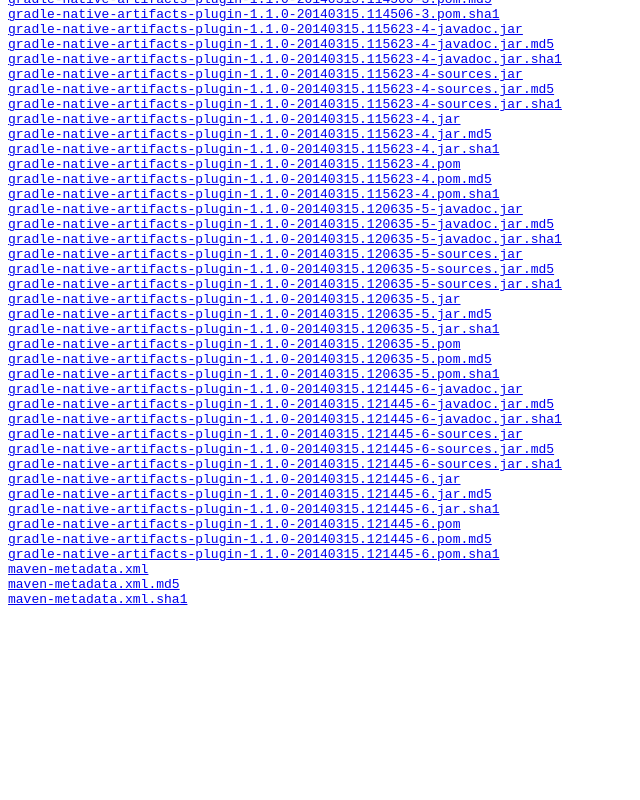
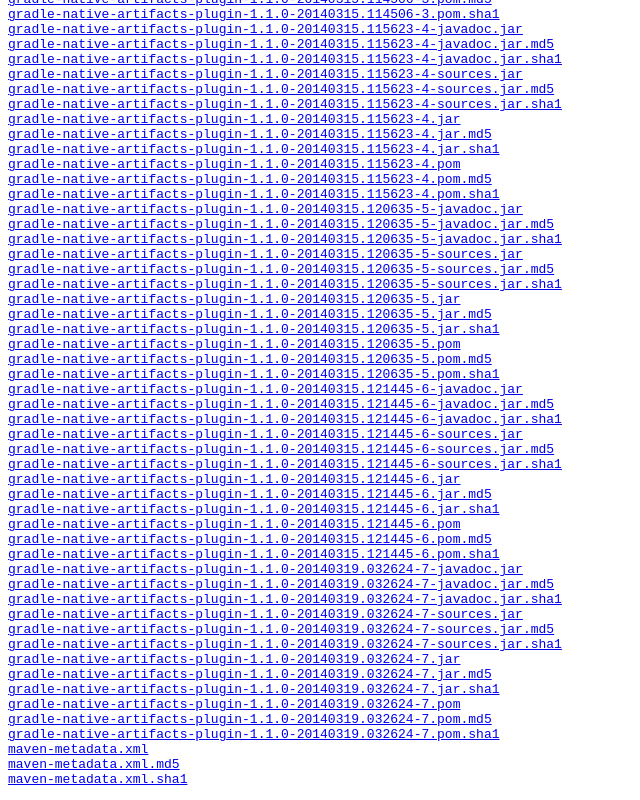
Before and after one commit to sgeb/maven_repo, a plain HTML site: page me/sgeb/gradle/gradle-native-artifacts-plugin/1.1.0-SNAPSHOT/index.html in a window 1280 px wide. Shown: the part 614-1414 px from the top of the page, without its empty margins (0-640 px from the left). Before the commit the page ends 1234 px from the top, so only its background shows below. Drawn offline with Linux system fonts and the light colour scheme.

Commit message:
gradle-native-artifacts-plugin v1.1.0-SNAPSHOT

```diff
--- a/me/sgeb/gradle/gradle-native-artifacts-plugin/1.1.0-SNAPSHOT/index.html
+++ b/me/sgeb/gradle/gradle-native-artifacts-plugin/1.1.0-SNAPSHOT/index.html
@@ -76,6 +76,18 @@
 <a href="gradle-native-artifacts-plugin-1.1.0-20140315.121445-6.pom">gradle-native-artifacts-plugin-1.1.0-20140315.121445-6.pom</a>
 <a href="gradle-native-artifacts-plugin-1.1.0-20140315.121445-6.pom.md5">gradle-native-artifacts-plugin-1.1.0-20140315.121445-6.pom.md5</a>
 <a href="gradle-native-artifacts-plugin-1.1.0-20140315.121445-6.pom.sha1">gradle-native-artifacts-plugin-1.1.0-20140315.121445-6.pom.sha1</a>
+<a href="gradle-native-artifacts-plugin-1.1.0-20140319.032624-7-javadoc.jar">gradle-native-artifacts-plugin-1.1.0-20140319.032624-7-javadoc.jar</a>
+<a href="gradle-native-artifacts-plugin-1.1.0-20140319.032624-7-javadoc.jar.md5">gradle-native-artifacts-plugin-1.1.0-20140319.032624-7-javadoc.jar.md5</a>
+<a href="gradle-native-artifacts-plugin-1.1.0-20140319.032624-7-javadoc.jar.sha1">gradle-native-artifacts-plugin-1.1.0-20140319.032624-7-javadoc.jar.sha1</a>
+<a href="gradle-native-artifacts-plugin-1.1.0-20140319.032624-7-sources.jar">gradle-native-artifacts-plugin-1.1.0-20140319.032624-7-sources.jar</a>
+<a href="gradle-native-artifacts-plugin-1.1.0-20140319.032624-7-sources.jar.md5">gradle-native-artifacts-plugin-1.1.0-20140319.032624-7-sources.jar.md5</a>
+<a href="gradle-native-artifacts-plugin-1.1.0-20140319.032624-7-sources.jar.sha1">gradle-native-artifacts-plugin-1.1.0-20140319.032624-7-sources.jar.sha1</a>
+<a href="gradle-native-artifacts-plugin-1.1.0-20140319.032624-7.jar">gradle-native-artifacts-plugin-1.1.0-20140319.032624-7.jar</a>
+<a href="gradle-native-artifacts-plugin-1.1.0-20140319.032624-7.jar.md5">gradle-native-artifacts-plugin-1.1.0-20140319.032624-7.jar.md5</a>
+<a href="gradle-native-artifacts-plugin-1.1.0-20140319.032624-7.jar.sha1">gradle-native-artifacts-plugin-1.1.0-20140319.032624-7.jar.sha1</a>
+<a href="gradle-native-artifacts-plugin-1.1.0-20140319.032624-7.pom">gradle-native-artifacts-plugin-1.1.0-20140319.032624-7.pom</a>
+<a href="gradle-native-artifacts-plugin-1.1.0-20140319.032624-7.pom.md5">gradle-native-artifacts-plugin-1.1.0-20140319.032624-7.pom.md5</a>
+<a href="gradle-native-artifacts-plugin-1.1.0-20140319.032624-7.pom.sha1">gradle-native-artifacts-plugin-1.1.0-20140319.032624-7.pom.sha1</a>
 <a href="maven-metadata.xml">maven-metadata.xml</a>
 <a href="maven-metadata.xml.md5">maven-metadata.xml.md5</a>
 <a href="maven-metadata.xml.sha1">maven-metadata.xml.sha1</a>
--- a/me/sgeb/gradle/gradle-native-artifacts-plugin/1.1.0-SNAPSHOT/maven-metadata.xml
+++ b/me/sgeb/gradle/gradle-native-artifacts-plugin/1.1.0-SNAPSHOT/maven-metadata.xml
@@ -5,9 +5,9 @@
   <version>1.1.0-SNAPSHOT</version>
   <versioning>
     <snapshot>
-      <timestamp>20140315.121445</timestamp>
-      <buildNumber>6</buildNumber>
+      <timestamp>20140319.032624</timestamp>
+      <buildNumber>7</buildNumber>
     </snapshot>
-    <lastUpdated>20140315121445</lastUpdated>
+    <lastUpdated>20140319032624</lastUpdated>
   </versioning>
 </metadata>
--- a/me/sgeb/gradle/gradle-native-artifacts-plugin/maven-metadata.xml
+++ b/me/sgeb/gradle/gradle-native-artifacts-plugin/maven-metadata.xml
@@ -8,6 +8,6 @@
       <version>1.0.0</version>
       <version>1.1.0-SNAPSHOT</version>
     </versions>
-    <lastUpdated>20140315121445</lastUpdated>
+    <lastUpdated>20140319032624</lastUpdated>
   </versioning>
 </metadata>
```
Also changed, not shown: 16 other files.
